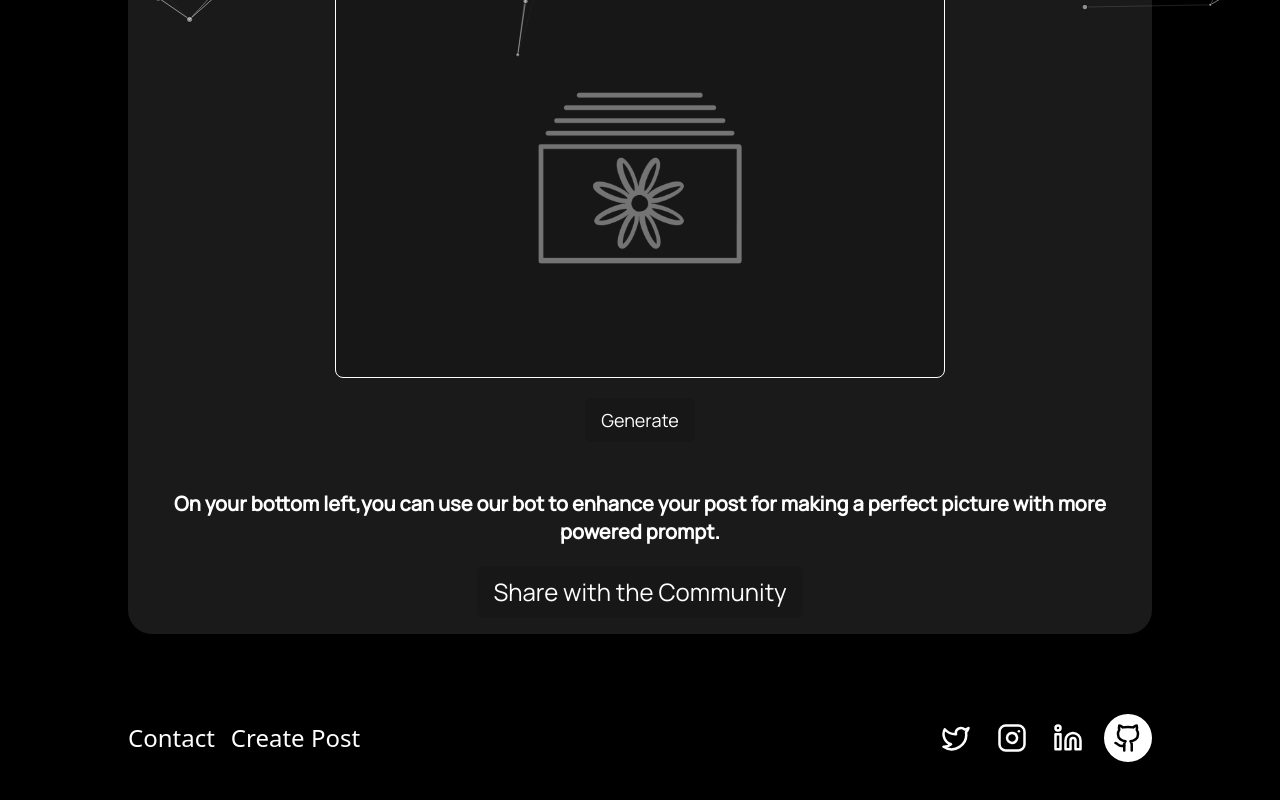
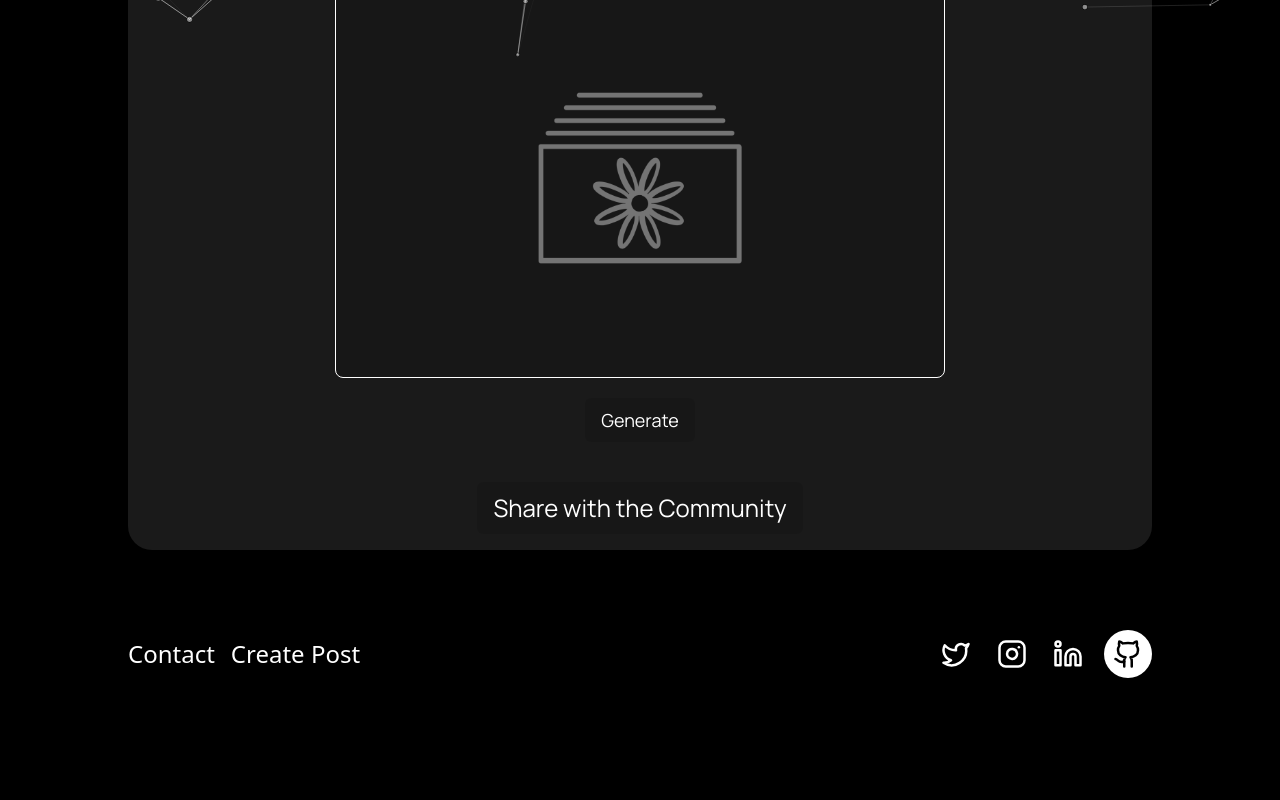
Before and after one commit to narinderkmaurya/ImageFORGE, a React (Vite) app in the folder frontend/: page /create-post in a window 1280 px wide. Shown: the part 735-1535 px from the top of the page. After the commit the page ends 1461 px from the top, so only its background shows below. Built offline with nearby package versions, Linux system fonts and the light colour scheme; a web font is replaced by a local one.

Commit message:
removed bot message

```diff
--- a/frontend/index.html
+++ b/frontend/index.html
@@ -10,9 +10,6 @@
   <body>
     <div id="root"></div>
     <script type="module" src="/src/main.jsx"></script>
-   <!-- botsonic bot -->
-    <script>
 
-    </script>
   </body>
 </html>
--- a/frontend/src/pages/CreatePost.jsx
+++ b/frontend/src/pages/CreatePost.jsx
@@ -158,9 +158,7 @@ const CreatePost = () => {
         </div>
 
         <div className="mt-10 items-center justify-center flex-col flex gap-5 ">
-          <p className="mt-2 text-center font-semibold text-pink-700  lg:font-manrope md:text-white text-md md:text-xl">
-            On your bottom left,you can use our bot to enhance your post for making a perfect picture with more powered prompt.
-          </p>
+
           <button
             type="submit"
             className=" lg:text-white text-white items bg-pink-700 font-manrope rounded-md text-2xl w-full sm:w-auto px-6   py-2.5 lg:bg-transparent/10 lg:hover:bg-transparent/40 transition-all hover:scale-110  lg:px-4 lg:text-2xl text-center "
```
